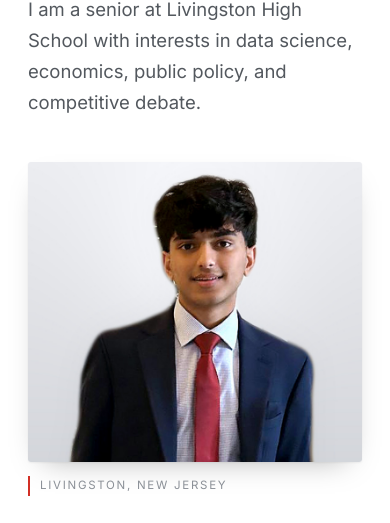
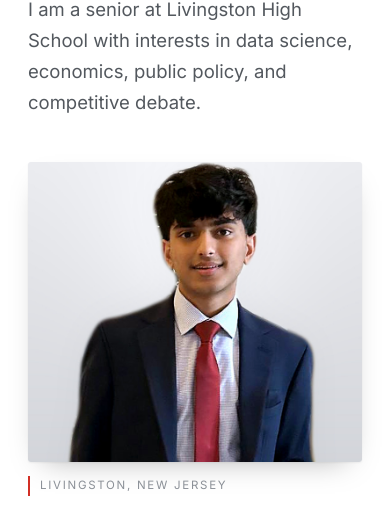
Before and after one commit to vedant349/vedant-tripathi.github.io, a plain HTML site: page about.html in a window 390 px wide. Shown: the part 300-823 px from the top of the page. Drawn offline with nearby package versions, Linux system fonts and the light colour scheme.

Commit message:
Add files via upload

```diff
--- a/assets/css/style.css
+++ b/assets/css/style.css
@@ -126,7 +126,7 @@ a.link:hover{border-bottom-color:var(--red)}
   max-width:682px;width:100%;padding:34px 46px 36px;text-align:center;
 }
 .portrait{
-  width:118px;height:118px;border-radius:50%;object-fit:cover;object-position:50% 26%;
+  width:118px;height:118px;border-radius:50%;object-fit:cover;object-position:50% 50%;
   margin:0 auto 22px;box-shadow:0 0 0 1px rgba(0,0,0,.07),0 0 0 6px #fff;
 }
 .hero-card .tagline{
@@ -160,7 +160,7 @@ a.link:hover{border-bottom-color:var(--red)}
 .about-grid{display:grid;grid-template-columns:288px 1fr;gap:44px;align-items:start}
 .about-photo{margin:0}
 .about-photo img{
-  width:100%;height:360px;object-fit:cover;object-position:50% 22%;
+  width:100%;height:360px;object-fit:cover;object-position:50% 34%;
   border-radius:3px;box-shadow:0 1px 2px rgba(0,0,0,.05),0 12px 30px -16px rgba(0,0,0,.35);
 }
 .about-photo figcaption{
@@ -169,7 +169,7 @@ a.link:hover{border-bottom-color:var(--red)}
 }
 @media(max-width:820px){
   .about-grid{grid-template-columns:1fr;gap:30px}
-  .about-photo img{height:300px;object-position:50% 20%}
+  .about-photo img{height:300px;object-position:50% 30%}
 }
 
 /* simple rows */
```
